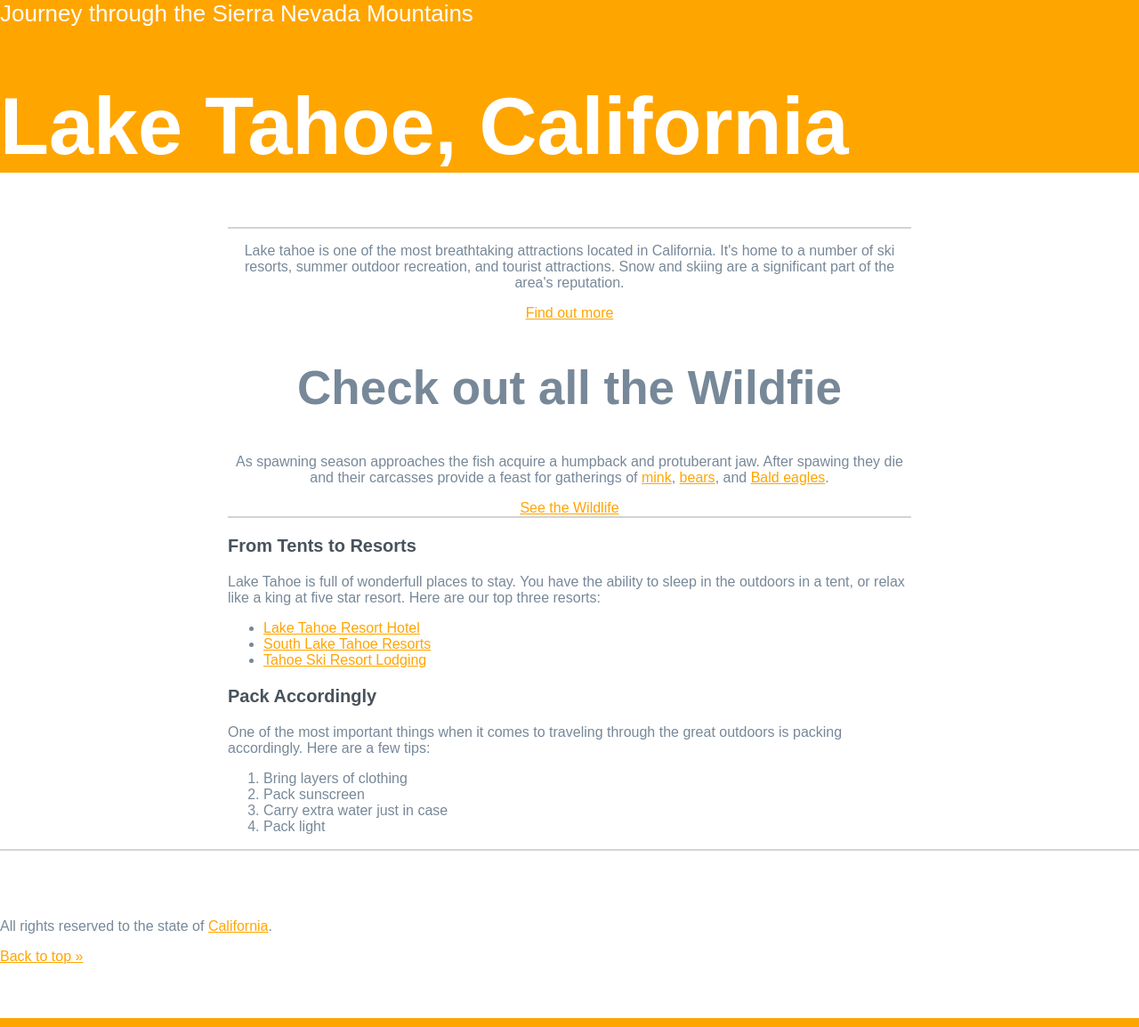
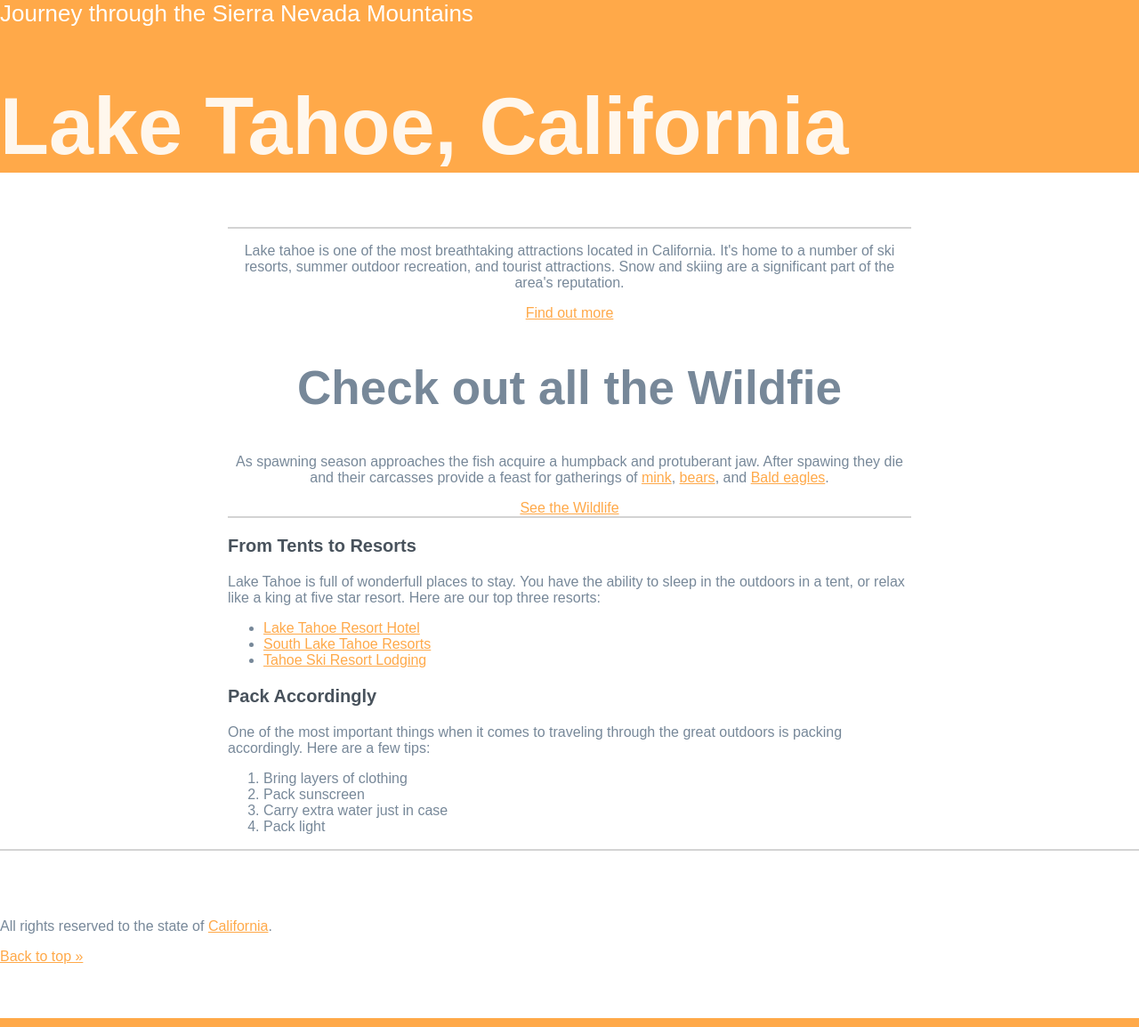
Before and after one commit to ygorlf/lake-tahoe, a plain HTML site: page index.html in a window 1280 px wide. Shown: the whole page at 89% size. Drawn offline with Linux system fonts and the light colour scheme.

Commit message:
Using hex and rgba values to set some colors

```diff
--- a/css/styles.css
+++ b/css/styles.css
@@ -6,7 +6,7 @@ body {
 
 h1 {
 	font-size: 5.625em; /* 90px/16px = 5.625em */
-	color: white;
+	color: rgba(255, 255, 255, .9);
 }
 
 h2 {
@@ -22,13 +22,15 @@ h3 {
 	border-top: 2px solid lightgrey;
 }
 
-a:link { color: orange; }
+a:link { color: #ffa949; }
 
 a:visited { color: lightblue; }
 
+a:hover { color: rgba(255, 169, 73, .6); }
+
 /* Main Header */
 .main-header {
-	background-color: orange;
+	background-color: #ffa949;
 }
 
 .title {
@@ -55,5 +57,5 @@ a:visited { color: lightblue; }
 /* Main Footer Section */
 #main-footer {
 	padding: 60px 0;
-	border-bottom: 10px solid orange;
+	border-bottom: 10px solid #ffa949;
 }
```
